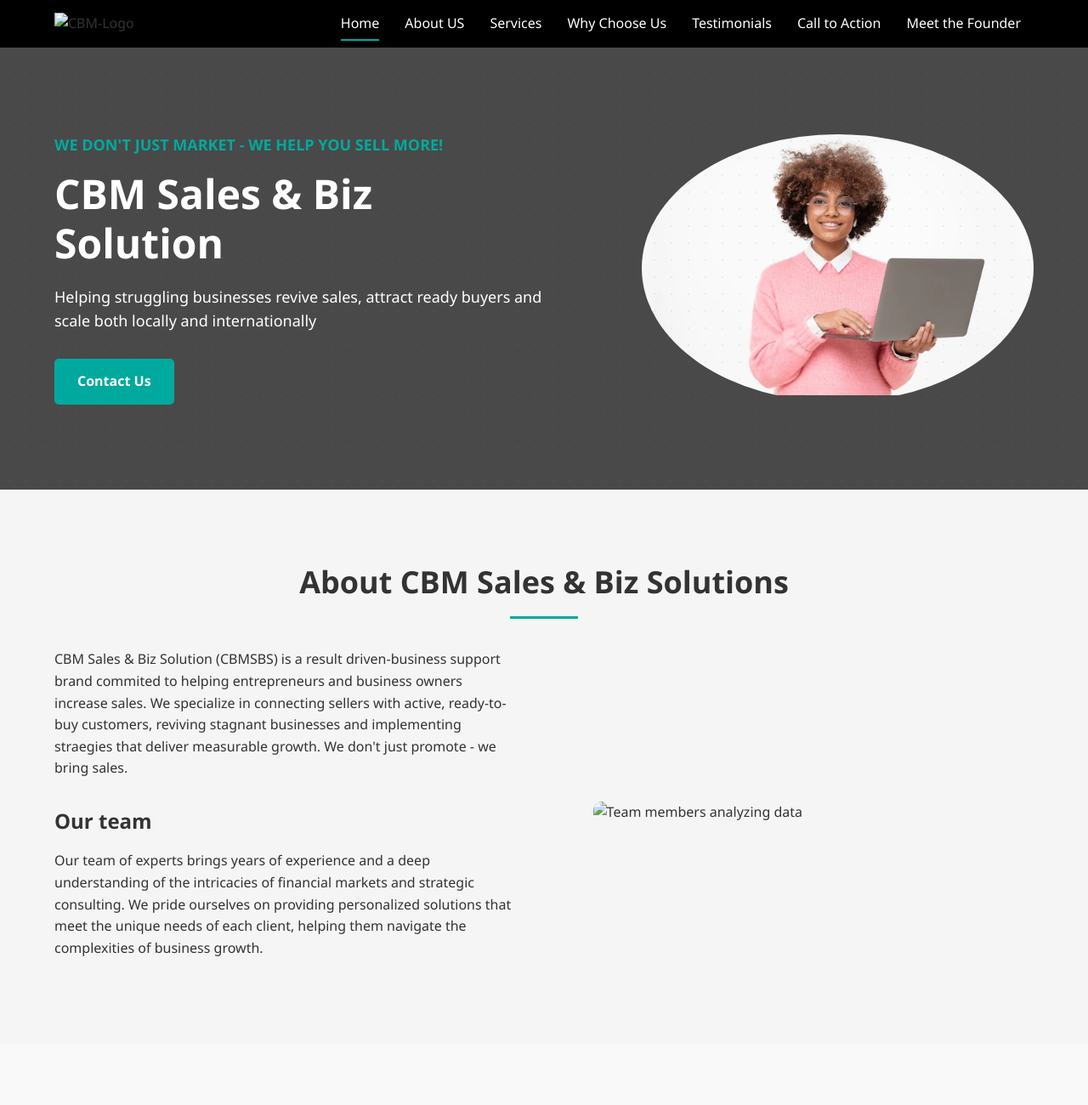
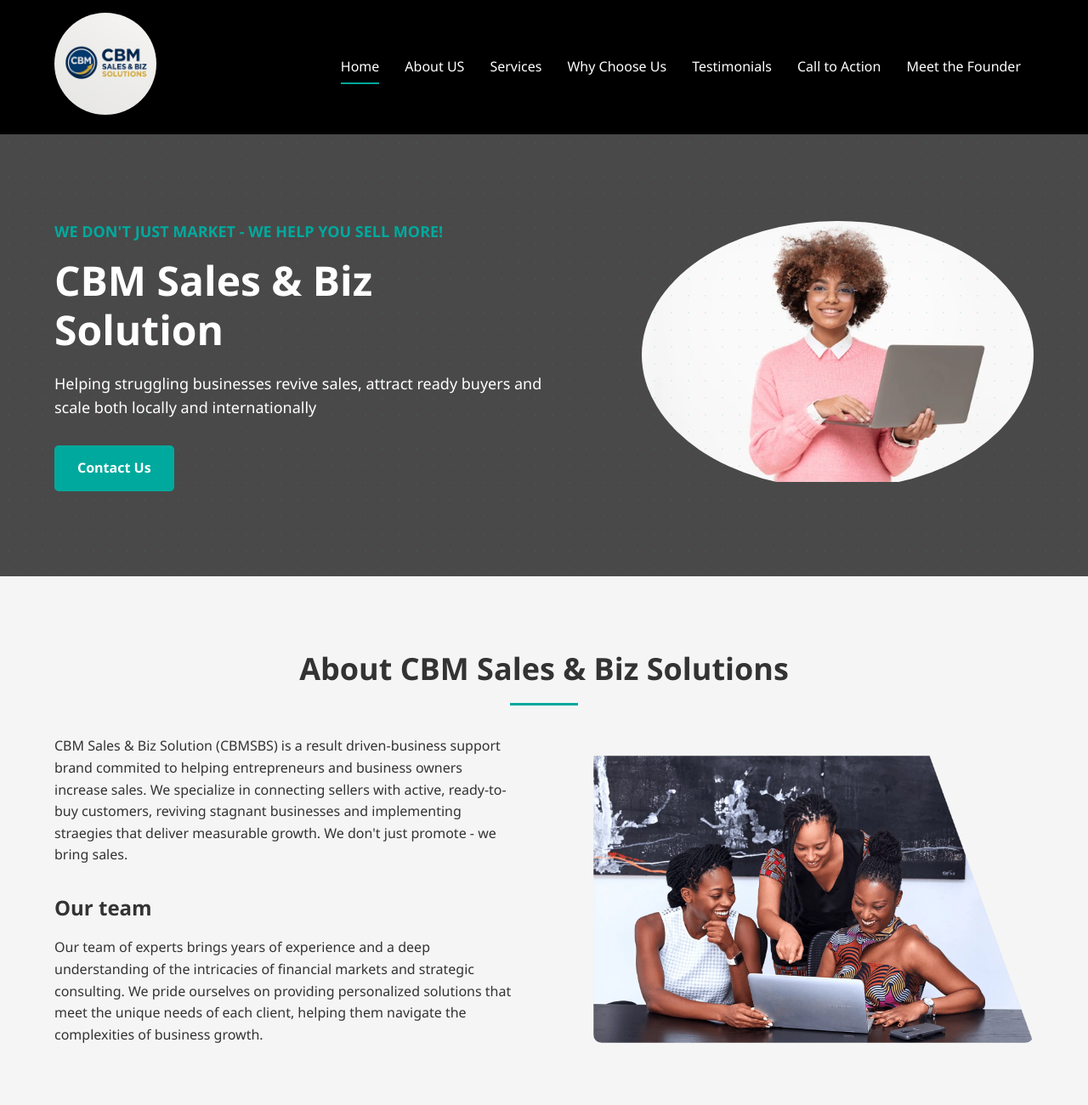
Before and after one commit to PR135TT/cb-advertising, a plain HTML site: page index.html in a window 1280 px wide. Shown: the top 1300 px of the page at 85% size. Drawn offline with Linux system fonts and the light colour scheme.

Commit message:
added images, haven't picked out a background image

```diff
--- a/index.html
+++ b/index.html
@@ -12,7 +12,7 @@
  <header>
   <div class="container nav-container">
    <div class="logo">
-    <a href="#"><img src="/api/placeholder/120/80" alt="CBM-Logo"></a>
+    <a href="#"><img src="CBM.png" alt="CBM-Logo"></a>
      </div>
 	<input type="checkbox" id="menu-toggle">
     <label for="menu-toggle" class="open-btn">☰ Menu</label>
@@ -67,7 +67,7 @@
       <p>Our team of experts brings years of experience and a deep understanding of the intricacies of financial markets and strategic consulting. We pride ourselves on providing personalized solutions that meet the unique needs of each client, helping them navigate the complexities of business growth.</p>
      </div>
      <div class="about-image">
-      <img src="/api/placeholder/600/400" alt="Team members analyzing data">
+      <img src="womenInBiz.webp" alt="Team members analyzing data">
      </div>
     </div>
    </div>
--- a/style.css
+++ b/style.css
@@ -43,6 +43,7 @@ header {
 }
 
 .logo img {
+	border-radius:50%;
 	width: 100%;
 	height: auto;
 }
@@ -471,6 +472,10 @@ header {
 	align-content:center;
   }
 
+  .Explore ul li {
+
+  }
+
 /* Hide sidebar by default */
 .sidebar {
     display: none;
```
Also changed, not shown: CBM.png (added), womInBiz.jpg (added), womenInBiz.webp (added).
